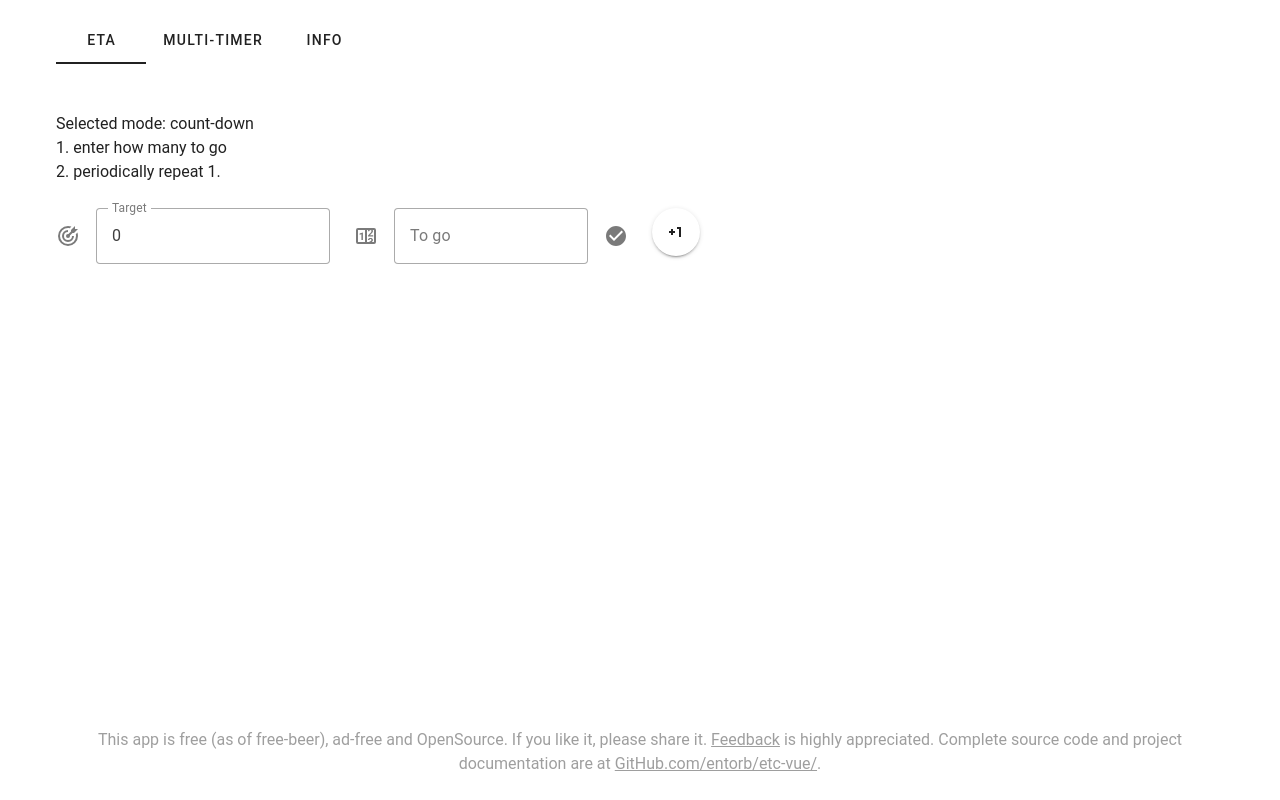
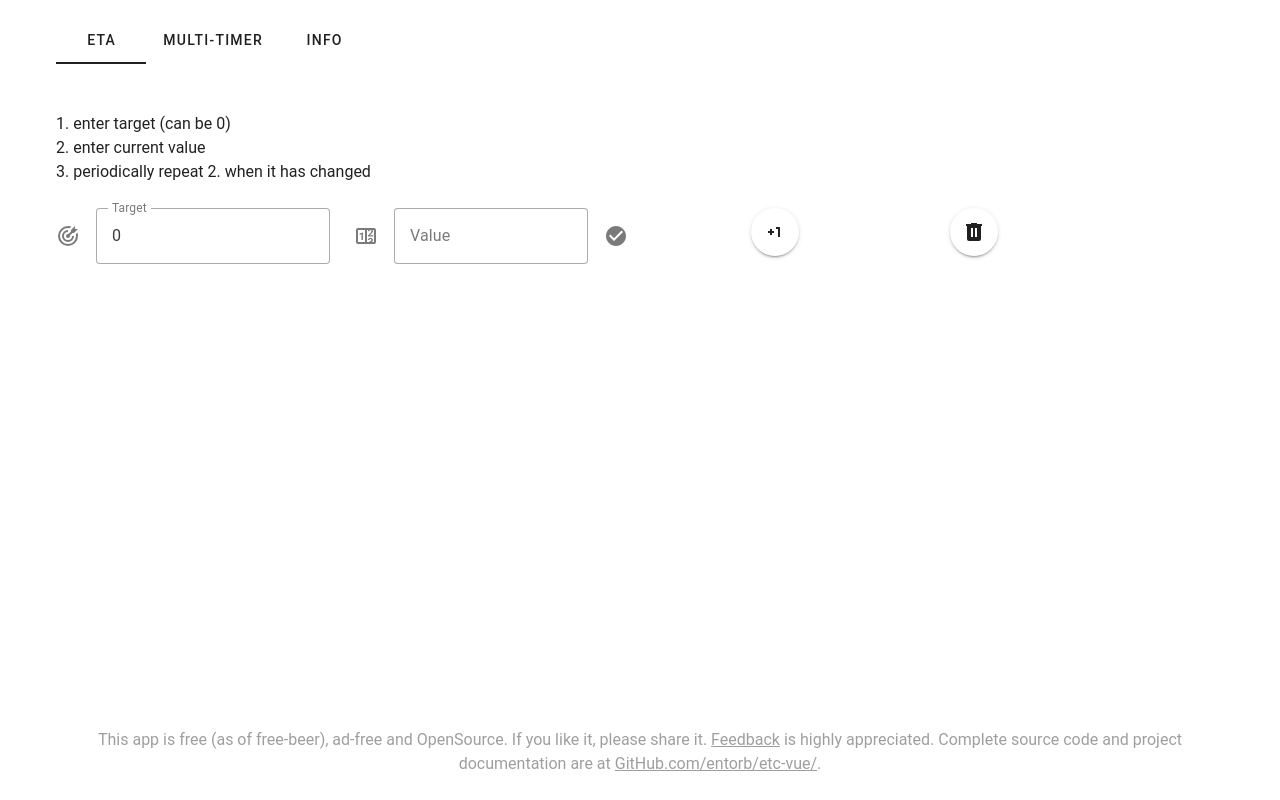
Before and after one commit to entorb/eta-vue, a Vue app: page / in a window 1280 px wide. Built offline with nearby package versions, Linux system fonts and the light colour scheme.

Commit message:
minor labels

```diff
--- a/src/components/DataTable.vue
+++ b/src/components/DataTable.vue
@@ -8,7 +8,7 @@
         <th>Value</th>
         <th>Speed</th>
         <th :class="{ 'text-center': true }">
-          <v-btn icon="$trashCan" icon-color="red" flat @click="$emit('delete-all-data')" />
+          <v-btn icon="$trash" icon-color="red" flat @click="$emit('delete-all-data')" />
         </th>
       </tr>
     </thead>
@@ -24,7 +24,13 @@
           ></TooltipSpeed>
         </td>
         <td :class="{ 'text-center': true }">
-          <v-btn icon="$trashCan" size="small" flat @click="$emit('delete-row', index)" />
+          <v-btn
+            :id="'btn-del-row-' + index"
+            icon="$trash"
+            size="small"
+            flat
+            @click="$emit('delete-row', index)"
+          />
         </td>
       </tr>
     </tbody>
--- a/src/components/InputItems.vue
+++ b/src/components/InputItems.vue
@@ -1,8 +1,9 @@
 <template>
+  <!-- :label="inputItemsLabel" -->
   <v-text-field
     id="input-items"
     v-model="inputItems"
-    :label="inputItemsLabel"
+    label="Value"
     type="text"
     inputmode="decimal"
     append-icon="$save"
@@ -15,14 +16,15 @@
 </template>
 
 <script setup lang="ts">
-import { ref, computed } from 'vue'
+import { ref } from 'vue'
+// , computed
 import type { DataRowRedType } from '../types'
 
 const emits = defineEmits(['add-row'])
 
-const props = defineProps({
-  target: { type: Number, default: 0 }
-})
+// const props = defineProps({
+//   target: { type: Number, default: 0 }
+// })
 
 const inputItems = ref('')
 
@@ -38,7 +40,7 @@ function enterItems() {
   inputItems.value = ''
 }
 
-const inputItemsLabel = computed(() => {
-  return props.target > 0 ? 'Current' : 'To go'
-})
+// const inputItemsLabel = computed(() => {
+//   return props.target > 0 ? 'Current' : 'To go'
+// })
 </script>
--- a/src/components/MainEta.vue
+++ b/src/components/MainEta.vue
@@ -1,18 +1,9 @@
 <template>
   <v-container>
-    <v-row v-if="data.length == 0">
-      <v-col cols="12">
-        <p v-if="target == 0">
-          Selected mode: count-down<br />
-          1. enter how many to go<br />
-          2. periodically repeat 1.
-        </p>
-        <p v-if="target > 0">
-          Selected mode: count-up<br />
-          1. enter target<br />
-          2. enter current<br />
-          3. periodically repeat 2.
-        </p>
+    <v-row v-if="data.length < 2">
+      <v-col cols="12" md="12">
+        1. enter target (can be 0)<br />2. enter current value<br />3. periodically repeat 2. when
+        it has changed
       </v-col>
     </v-row>
     <v-row>
@@ -22,9 +13,11 @@
       <v-col cols="6" md="3">
         <InputItems :target="target" @add-row="addRow" />
       </v-col>
-      <!-- offset="1"  -->
-      <v-col cols="3" md="2">
+      <v-col cols="2" md="2" offset="1">
         <v-btn id="btn-plus-1" icon="$plus1" @click="plus1" />
+      </v-col>
+      <v-col cols="2" md="2">
+        <v-btn id="btn-plus-1" icon="$trash" @click="deleteAllData" />
       </v-col>
     </v-row>
     <v-row>
@@ -84,6 +77,7 @@ onMounted(() => {
   readLocalStorageTarget()
   readLocalStorageData()
   decideIfToShowDays()
+  setUnitOfSpeed('min')
 })
 
 function setTarget(targetNew: number) {
@@ -98,6 +92,16 @@ function setTarget(targetNew: number) {
 
 function forwardIpS(ips: number) {
   itemsPerSec.value = ips
+  const x = Math.abs(ips)
+  if (x < 1 / 24 / 3600) {
+    setUnitOfSpeed('day')
+  } else if (x < 1 / 3600) {
+    setUnitOfSpeed('hour')
+  } else if (x < 1) {
+    setUnitOfSpeed('min')
+  } else {
+    setUnitOfSpeed('sec')
+  }
 }
 
 function setUnitOfSpeed(unit: string) {
@@ -120,7 +124,6 @@ function addRow(row: DataRowRedType) {
   }
   // to ensure that default target=0 is stored into local storage
   if (target.value == 0 && data.value.length == 1) {
-    console.log('target', target.value)
     updateLocalStorageTarget()
   }
 }
@@ -172,9 +175,8 @@ function deleteRow(index: number) {
 function deleteAllData() {
   data.value = []
   localStorage.removeItem('eta_vue_data')
-  // no: do not delete target, as this would trigger annoying reset of mode
-  // target.value = 0
-  // localStorage.removeItem('eta_vue_target')
+  localStorage.removeItem('eta_vue_target')
+  target.value = 0
 }
 
 function readLocalStorageTarget() {
--- a/src/components/MainMultiTimer.vue
+++ b/src/components/MainMultiTimer.vue
@@ -64,13 +64,7 @@
                 <v-btn id="btn-resetAll" icon="$repeat" icon-color="red" flat @click="resetAll" />
               </th>
               <th :class="{ 'text-center': true, 'small-width': true }">
-                <v-btn
-                  id="btn-deleteAll"
-                  icon="$trashCan"
-                  icon-color="red"
-                  flat
-                  @click="deleteAll"
-                />
+                <v-btn id="btn-deleteAll" icon="$trash" icon-color="red" flat @click="deleteAll" />
               </th>
             </tr>
           </thead>
@@ -90,7 +84,7 @@
               <td :class="{ 'text-center': true, 'small-width': true }">
                 <v-btn
                   :id="'btn-del-row-' + index"
-                  icon="$trashCan"
+                  icon="$trash"
                   size="small"
                   flat
                   @click="deleteRow(index)"
--- a/src/plugins/vuetify.ts
+++ b/src/plugins/vuetify.ts
@@ -51,7 +51,7 @@ export default createVuetify({
       repeat: mdiRepeatVariant,
       save: mdiCheckCircle,
       target: mdiBullseyeArrow,
-      trashCan: mdiTrashCan
+      trash: mdiTrashCan
     }
   }
 })
```
Also changed, not shown: 1 other file (tests, documents, lock files or other folders).
